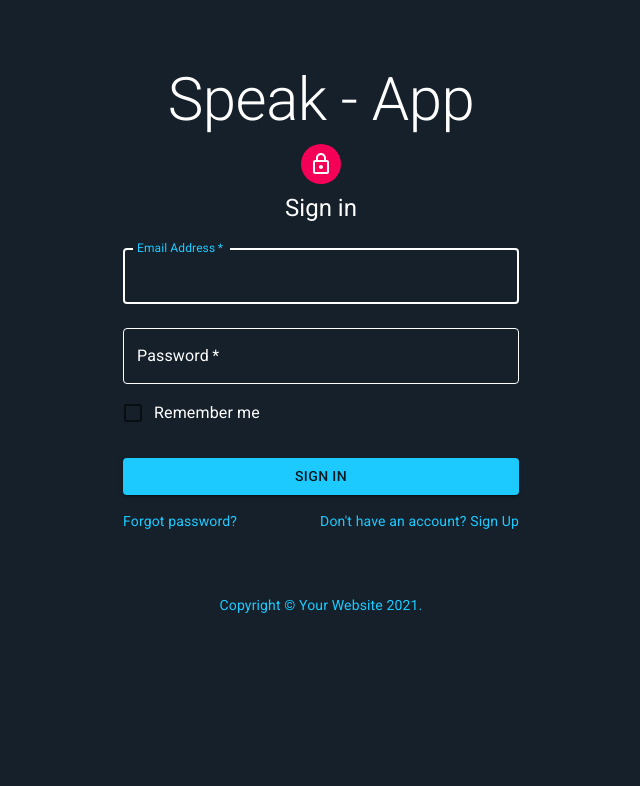
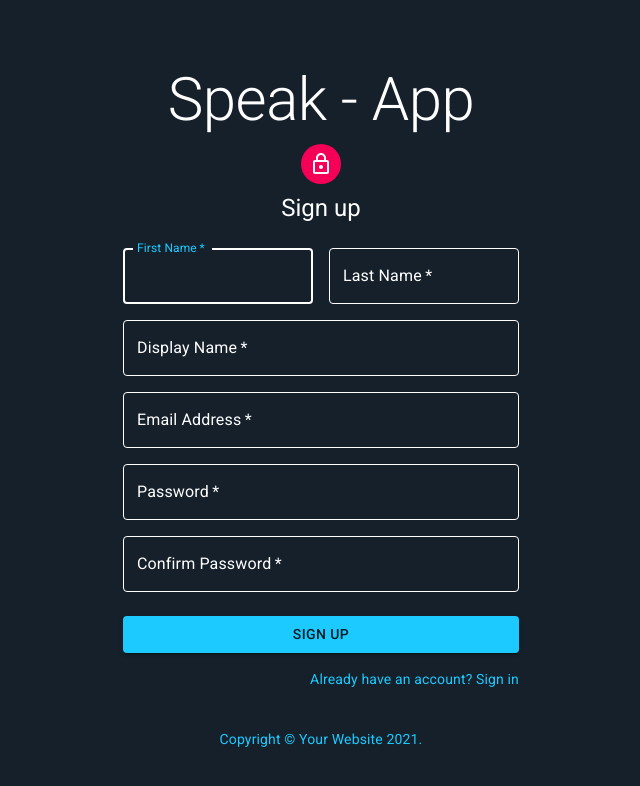
Before and after one commit to tristan0508/BackEndCapstone-SpeakApp, a React (Create React App) app in the folder Speak-app/client/: page /register in a window 1280 px wide. Shown: the top 786 px of the page, without its empty margins (319-959 px from the left). Built offline with nearby package versions, Linux system fonts and the light colour scheme; no server answers.

Commit message:
user can now register as a new user

```diff
--- a/Speak-app/client/package.json
+++ b/Speak-app/client/package.json
@@ -16,6 +16,7 @@
     "@types/react-dom": "^16.9.10",
     "axios": "^0.21.1",
     "firebase": "^8.2.3",
+    "material-ui-dropzone": "^3.5.0",
     "react": "^17.0.1",
     "react-dom": "^17.0.1",
     "react-router-dom": "^5.2.0",
--- a/Speak-app/client/src/App.js
+++ b/Speak-app/client/src/App.js
@@ -1,5 +1,4 @@
 import React, { Fragment } from 'react';
-import { BrowserRouter as Router } from 'react-router-dom';
 import ApplicationsViews from './components/ApplicationViews';
 import { UserProvider } from './providers/UserProvider';
 
@@ -7,9 +6,7 @@ function App() {
   return (
     <Fragment>
         <UserProvider>
-          <Router>
           <ApplicationsViews />
-        </Router>
         </UserProvider>
     </Fragment>
   );
--- a/Speak-app/client/src/components/ApplicationViews.js
+++ b/Speak-app/client/src/components/ApplicationViews.js
@@ -1,27 +1,34 @@
 import React, { useContext } from "react";
-import { Switch, Route, Redirect } from "react-router-dom";
+import { Switch, Route, Redirect, withRouter } from "react-router-dom";
 import Header from '../components/header/Header';
 import Dashboard from '../components/dashboard/Dashboard';
-import { UserContext } from '../providers/UserProvider';
+import { UserContext } from '../providers/UserProvider'
 import { Fragment } from "react";
-
+import RegisterPage from "./RegisterPage";
+import LoginPage from "./LoginPage";
 
 const ApplicationsViews = () => {
     const { isLoggedIn } = useContext(UserContext)
     return (
         <Switch>
-            <Route path="/dashboard">
-                {isLoggedIn ?
-                 <Fragment>
-                     <Header/>
-                     <Dashboard />
-                 </Fragment> :
-                 <Redirect to='/'
-                 />}
+            <Route exact path ='/'>
+                {!isLoggedIn ? <LoginPage /> : <Redirect to='/dashboard'/>}
             </Route>
+            <Route exact path ='/register'>
+                {!isLoggedIn ? <RegisterPage /> : <Redirect to='/dashboard'/>}
+            </Route>
+            <Route path={'/(.+)'} render={() => (
+                <Fragment>
+                    <Header />
+                    <Route path='/dashboard'>
+                        {isLoggedIn ? <Dashboard /> : <Redirect to='/'/>}
+                    </Route>
+                </Fragment>
 
+
+            )}/>
         </Switch>
     )
 }
 
-export default ApplicationsViews;
+export default withRouter(ApplicationsViews);
--- a/Speak-app/client/src/components/LoginPage.js
+++ b/Speak-app/client/src/components/LoginPage.js
@@ -61,12 +61,18 @@ const LoginPage = () => {
   const classes = useStyles();
   const [email, setEmail] = useState("")
   const [password, setPassword] = useState("")
-  const { setIsLoggedIn, login } = useContext(UserContext);
+  const { setIsLoggedIn, login, setIsRegister } = useContext(UserContext);
 
 
   const handleLogin = () => {
-    login(email, password) ? setIsLoggedIn(true) : setIsLoggedIn(false)
-    history.push("/dashboard")
+    login(email, password)
+      .then(() => history.push("/dashboard"))
+      .catch(() => alert("Invalid email or password"))
+  }
+
+  const handleRegisterPush = () => {
+    setIsRegister(true)
+    history.push("/register")
   }
 
   return (
@@ -141,8 +147,6 @@ const LoginPage = () => {
                 variant="contained"
                 color="primary"
                 className={classes.submit}
-                as={Link}
-                to="/dashboard"
             >
                 Sign In
             </Button>
@@ -153,7 +157,7 @@ const LoginPage = () => {
                 </Link>
                 </Grid>
                 <Grid item>
-                <Link href="#" variant="body2">
+                <Link style={{ cursor: 'pointer'}} variant="body2" onClick={handleRegisterPush}>
                     {"Don't have an account? Sign Up"}
                 </Link>
                 </Grid>
--- a/Speak-app/client/src/components/RegisterPage.js
+++ b/Speak-app/client/src/components/RegisterPage.js
@@ -1,21 +1,22 @@
-import React from 'react';
+import React, { useContext, useState } from 'react';
+import { UserContext } from '../providers/UserProvider';
 import Avatar from '@material-ui/core/Avatar';
 import Button from '@material-ui/core/Button';
 import CssBaseline from '@material-ui/core/CssBaseline';
 import TextField from '@material-ui/core/TextField';
-import FormControlLabel from '@material-ui/core/FormControlLabel';
-import Checkbox from '@material-ui/core/Checkbox';
 import Link from '@material-ui/core/Link';
 import Grid from '@material-ui/core/Grid';
 import Box from '@material-ui/core/Box';
 import LockOutlinedIcon from '@material-ui/icons/LockOutlined';
 import Typography from '@material-ui/core/Typography';
-import { makeStyles } from '@material-ui/core/styles';
+import { makeStyles, ThemeProvider } from '@material-ui/core/styles';
 import Container from '@material-ui/core/Container';
+import { loginTheme } from '../customtheme/MaterialTheme'
+import { history } from '../index'
 
 function Copyright() {
   return (
-    <Typography variant="body2" color="textSecondary" align="center">
+    <Typography variant="body2" color="primary" align="center">
       {'Copyright © '}
       <Link color="inherit" href="https://material-ui.com/">
         Your Website
@@ -32,37 +33,84 @@ const useStyles = makeStyles((theme) => ({
     display: 'flex',
     flexDirection: 'column',
     alignItems: 'center',
+    color: 'white'
   },
   avatar: {
     margin: theme.spacing(1),
     backgroundColor: theme.palette.secondary.main,
   },
   form: {
-    width: '100%', // Fix IE 11 issue.
+    width: '100%',
     marginTop: theme.spacing(3),
   },
   submit: {
     margin: theme.spacing(3, 0, 2),
   },
+  inputLabel: {
+    color: 'white',
+  },
+  notchedOutline: {
+    borderWidth: "1px",
+    borderColor: "white !important"
+  }
 }));
 
-export default function SignUp() {
+const RegisterPage = () =>  {
   const classes = useStyles();
+  const { setIsRegister, register } = useContext(UserContext)
+
+  const [firstName, setFirstName] = useState("")
+  const [lastName, setLastName] = useState("")
+  const [displayName, setDisplayName] = useState("")
+  const [email, setEmail] = useState("")
+  const [password, setPassword] = useState("")
+  const [confirmPass, setConfirmPass] = useState("")
+  const [isError, setIsError] = useState(false)
+
+  const handleLoginPush = () => {
+    setIsRegister(false)
+    history.push("/")
+  }
+
+  const handleRegister = () => {
+    if (password && password !== confirmPass) {
+      alert("Passwords don't match.")
+    } else {
+      const user = { firstName, lastName, displayName, email };
+      register(user, password)
+      .then(() => history.push('/dashboard'));
+    }
+  };
 
   return (
+    <ThemeProvider theme={loginTheme}>
       <Container component="main" maxWidth="xs">
         <CssBaseline />
         <div className={classes.paper}>
+        <Typography component="h1" variant="h2">
+            Speak - App
+            </Typography>
           <Avatar className={classes.avatar}>
             <LockOutlinedIcon />
           </Avatar>
           <Typography component="h1" variant="h5">
             Sign up
           </Typography>
-        <form className={classes.form} noValidate>
+          <form className={classes.form} >
             <Grid container spacing={2}>
               <Grid item xs={12} sm={6}>
                 <TextField
+                  InputLabelProps={{
+                    classes: {
+                        root: classes.inputLabel
+                    },
+                  }}
+                  InputProps={{
+                      classes: {
+                      notchedOutline: classes.notchedOutline
+                      }
+                  }}
+
                   autoComplete="fname"
                   name="firstName"
                   variant="outlined"
@@ -71,10 +119,21 @@ export default function SignUp() {
                   id="firstName"
                   label="First Name"
                   autoFocus
+                  onChange={(e) => setFirstName(e.currentTarget.value)}
                 />
               </Grid>
               <Grid item xs={12} sm={6}>
                 <TextField
+                InputLabelProps={{
+                  classes: {
+                      root: classes.inputLabel
+                      },
+                  }}
+                  InputProps={{
+                      classes: {
+                      notchedOutline: classes.notchedOutline
+                      }
+                  }}
                   variant="outlined"
                   required
                   fullWidth
@@ -82,10 +141,42 @@ export default function SignUp() {
                   label="Last Name"
                   name="lastName"
                   autoComplete="lname"
+                  onChange={(e) => setLastName(e.currentTarget.value)}
+                />
+              </Grid>
+              <Grid item xs={12} >
+              <TextField
+                InputLabelProps={{
+                  classes: {
+                      root: classes.inputLabel
+                      },
+                  }}
+                  InputProps={{
+                      classes: {
+                      notchedOutline: classes.notchedOutline
+                      }
+                  }}
+                  variant="outlined"
+                  required
+                  fullWidth
+                  id="displayName"
+                  label="Display Name"
+                  name="displayName"
+                  onChange={(e) => setDisplayName(e.currentTarget.value)}
                 />
               </Grid>
               <Grid item xs={12}>
                 <TextField
+                InputLabelProps={{
+                  classes: {
+                      root: classes.inputLabel
+                      },
+                  }}
+                  InputProps={{
+                      classes: {
+                      notchedOutline: classes.notchedOutline
+                      }
+                  }}
                   variant="outlined"
                   required
                   fullWidth
@@ -93,10 +184,21 @@ export default function SignUp() {
                   label="Email Address"
                   name="email"
                   autoComplete="email"
+                  onChange={(e) => setEmail(e.currentTarget.value)}
                 />
               </Grid>
               <Grid item xs={12}>
                 <TextField
+                InputLabelProps={{
+                  classes: {
+                      root: classes.inputLabel
+                  },
+                  }}
+                  InputProps={{
+                      classes: {
+                      notchedOutline: classes.notchedOutline
+                      }
+                  }}
                   variant="outlined"
                   required
                   fullWidth
@@ -105,27 +207,44 @@ export default function SignUp() {
                   type="password"
                   id="password"
                   autoComplete="current-password"
+                  onChange={(e) => setPassword(e.currentTarget.value)}
                 />
               </Grid>
               <Grid item xs={12}>
-              <FormControlLabel
-                control={<Checkbox value="allowExtraEmails" color="primary" />}
-                label="I want to receive inspiration, marketing promotions and updates via email."
+                <TextField
+                  InputLabelProps={{
+                    classes: {
+                        root: classes.inputLabel
+                    },
+                    }}
+                    InputProps={{
+                        classes: {
+                        notchedOutline: classes.notchedOutline
+                        }
+                    }}
+                    variant="outlined"
+                    required
+                    fullWidth
+                    name="confirmPassword"
+                    label="Confirm Password"
+                    type="password"
+                    id="confirmPassword"
+                    onChange={(e) => setConfirmPass(e.currentTarget.value)}
                   />
               </Grid>
             </Grid>
             <Button
-            type="submit"
               fullWidth
               variant="contained"
               color="primary"
               className={classes.submit}
+              onClick={handleRegister}
             >
               Sign Up
             </Button>
             <Grid container justify="flex-end">
               <Grid item>
-              <Link href="#" variant="body2">
+                <Link style={{ cursor: "pointer"}} variant="body2" onClick={handleLoginPush}>
                   Already have an account? Sign in
                 </Link>
               </Grid>
@@ -136,5 +255,8 @@ export default function SignUp() {
           <Copyright />
         </Box>
       </Container>
+    </ThemeProvider>
   );
 }
+
+export default RegisterPage;
--- a/Speak-app/client/src/index.js
+++ b/Speak-app/client/src/index.js
@@ -17,7 +17,7 @@ firebase.initializeApp(firebaseConfig);
 ReactDOM.render(
   <React.StrictMode>
     <Router history={history}>
-    <App />
+      <App />
     </Router>
   </React.StrictMode>,
   document.getElementById('root')
--- a/Speak-app/client/src/providers/UserProvider.js
+++ b/Speak-app/client/src/providers/UserProvider.js
@@ -3,6 +3,7 @@ import firebase from "firebase/app";
 import "firebase/auth";
 import LoginPage from "../components/LoginPage";
 import { history } from "../index"
+import RegisterPage from "../components/RegisterPage"
 
 export const UserContext = createContext();
 
@@ -11,7 +12,7 @@ export function UserProvider(props) {
 
     const user = localStorage.getItem("user");
     const [isLoggedIn, setIsLoggedIn] = useState(user != null);
-
+    const [isRegister, setIsRegister] = useState(false)
     const [isFirebaseReady, setIsFirebaseReady] = useState(false);
 
     useEffect(() => {
@@ -75,10 +76,8 @@ export function UserProvider(props) {
     };
 
     return (
-        <UserContext.Provider value={{ isLoggedIn, setIsLoggedIn, login, logout, register, getToken }}>
-        {isLoggedIn
-            ? props.children
-            : <LoginPage />}
+        <UserContext.Provider value={{ isLoggedIn, isFirebaseReady, setIsLoggedIn, login, logout, register, getToken, setIsRegister }}>
+        {props.children}
         </UserContext.Provider>
     );
 }
```
Also changed, not shown: 2 other files (tests, documents, lock files or other folders). Lines whose indentation alone changed are shown as unchanged.
